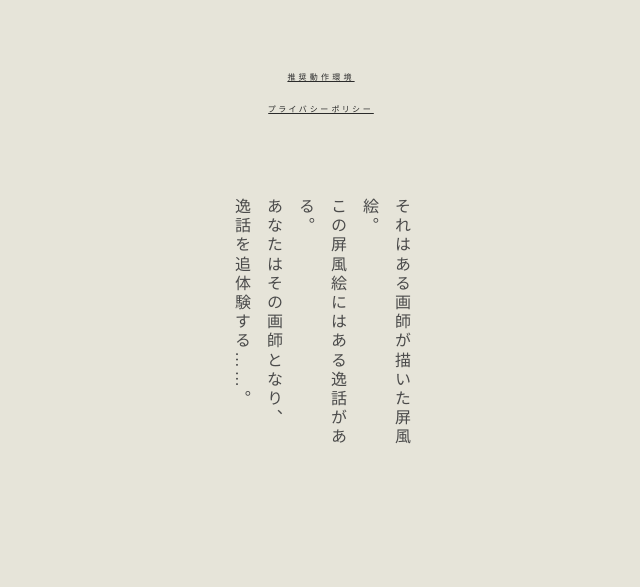
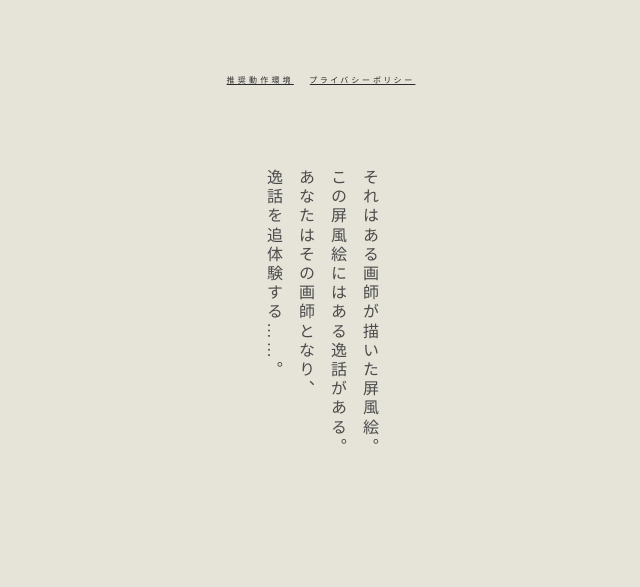
Before and after one commit to svertkatter/test2-jigokuhen, a plain HTML site: page index.html in a window 1280 px wide. Shown: the part 213-800 px from the top of the page, without its empty margins (319-959 px from the left). Drawn offline with nearby package versions, Linux system fonts and the light colour scheme; a script that the page names is missing.

Commit message:
スタイルの調整

```diff
--- a/style.css
+++ b/style.css
@@ -32,7 +32,7 @@ p {
 
 .doc{
     display: flex;
-    /* flex-direction: column-reverse; */
+    flex-direction: column-reverse;
     gap: 1em;
     text-align: center;
 }
```
